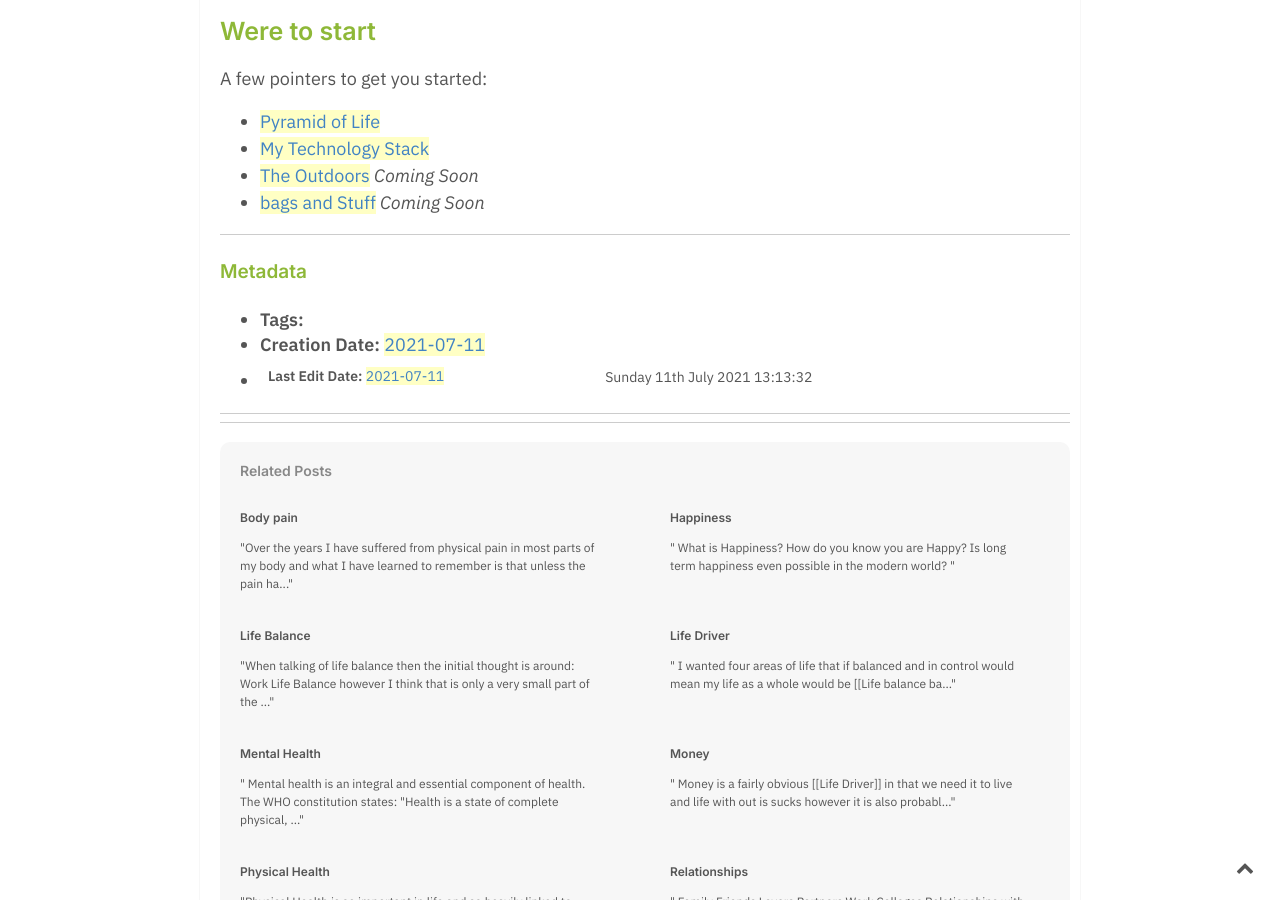
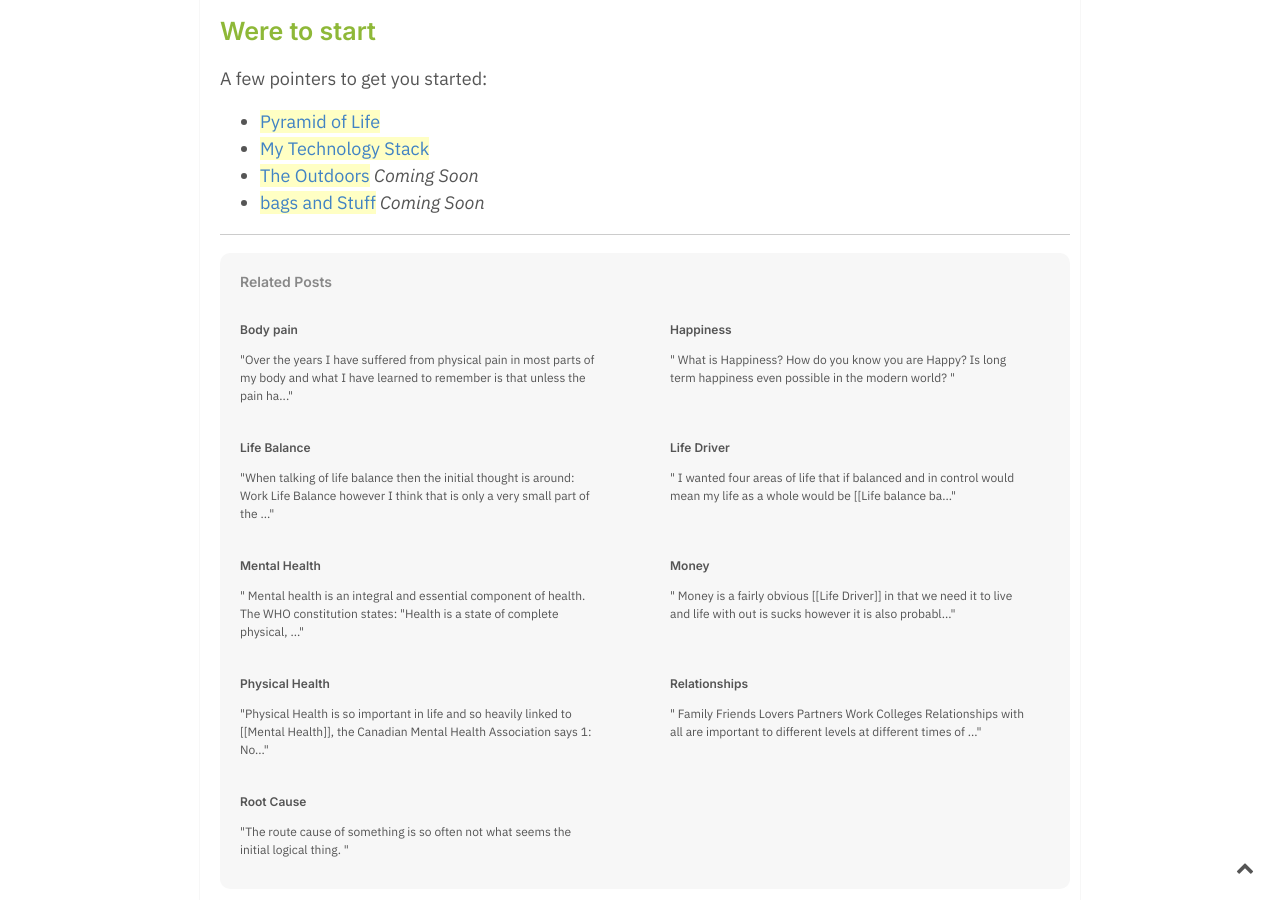
Before and after one commit to Jason-Melotte/notes, a Jekyll site: the page built from _notes/Introduction.md, in a window 1280 px wide and 900 px high, scrolled down 641 px. Built offline with Jekyll 4.4.1, drawn with Linux system fonts in a browser that asks for light colours.

Commit message:
Update Introduction.md

```diff
--- a/_notes/Introduction.md
+++ b/_notes/Introduction.md
@@ -19,12 +19,3 @@ A few pointers to get you started:
 * [[My Technology Stack]]
 * [[The Outdoors]] *Coming Soon*
 * [[bags and Stuff]] *Coming Soon*
-
----
-
-#### Metadata
-- **Tags:**
-- **Creation Date:**	[[2021-07-11]]
-- **Last Edit Date:**	[[2021-07-11|Sunday 11th July 2021 13:13:32]]
-
----
```
